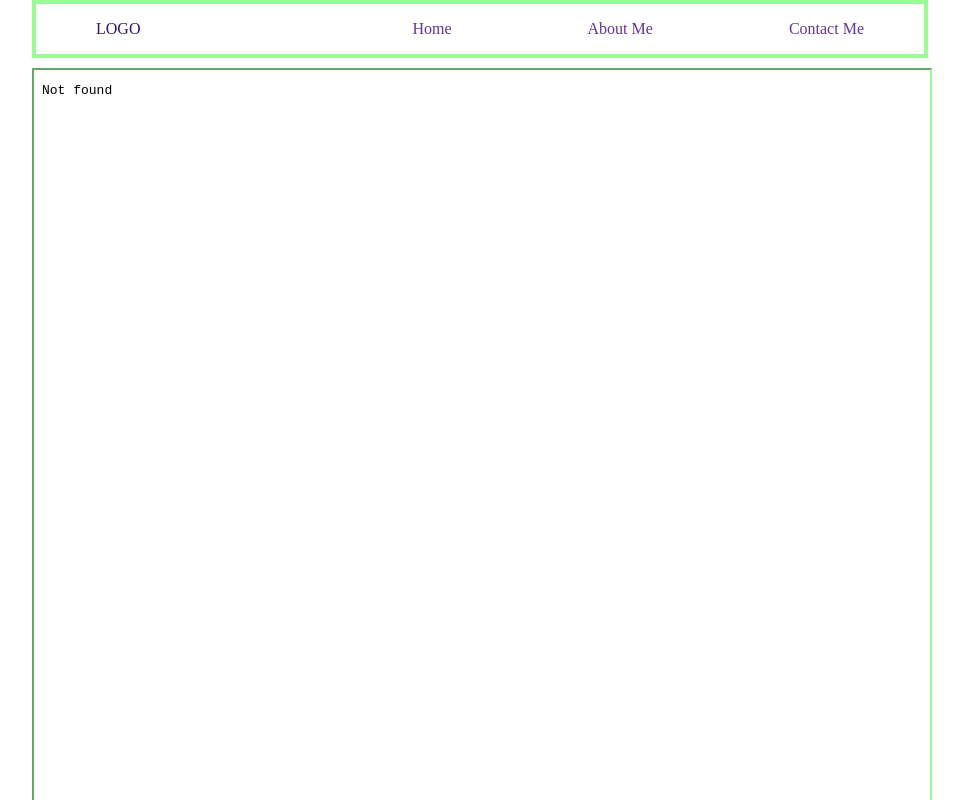
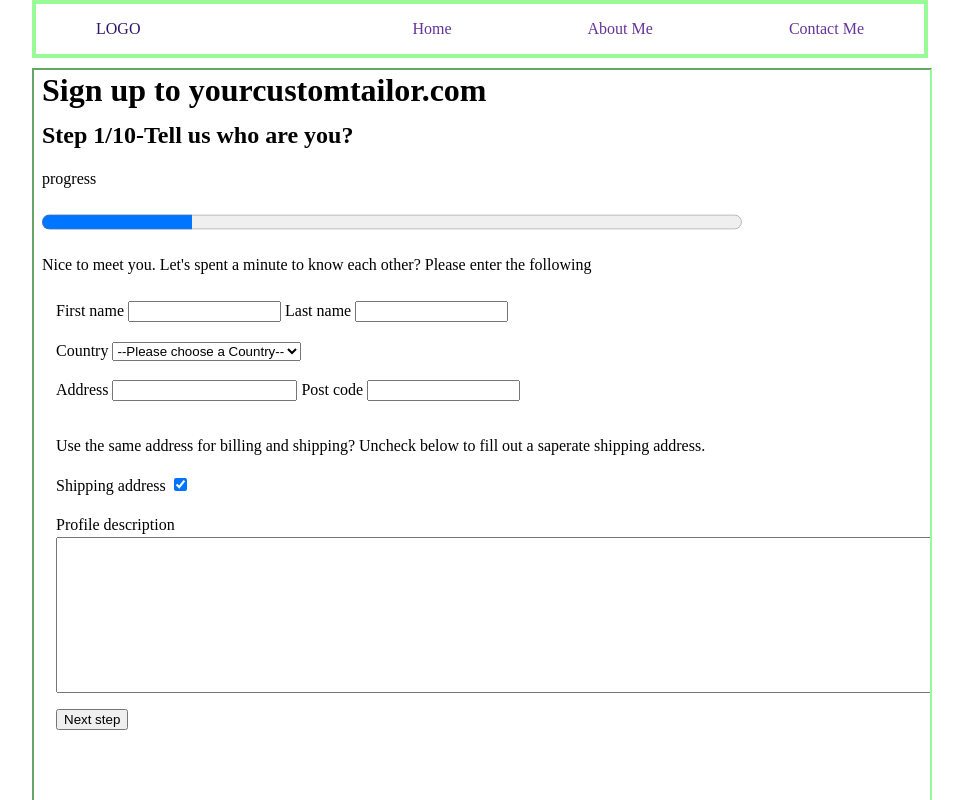
Before and after one commit to keerthi1822/hyf-homework, a plain HTML site: page html-css/week3/index.html in a window 1280 px wide. Shown: the top 800 px of the page, without its empty margins (160-1123 px from the left). Drawn offline with Linux system fonts and the light colour scheme; the site is published under a folder, as on GitHub Pages, so addresses that start at the root find nothing.

Commit message:
modified

```diff
--- a/html-css/week3/index.html
+++ b/html-css/week3/index.html
@@ -39,6 +39,6 @@
 
         </nav>
         <main>
-            <iframe border="0" src ="/form1b.html" width = "100%" height="1000" > </iframe>
+            <iframe border="0" src ="form1b.html" width = "100%" height="1000" > </iframe>
         </main>
     </body>
```
